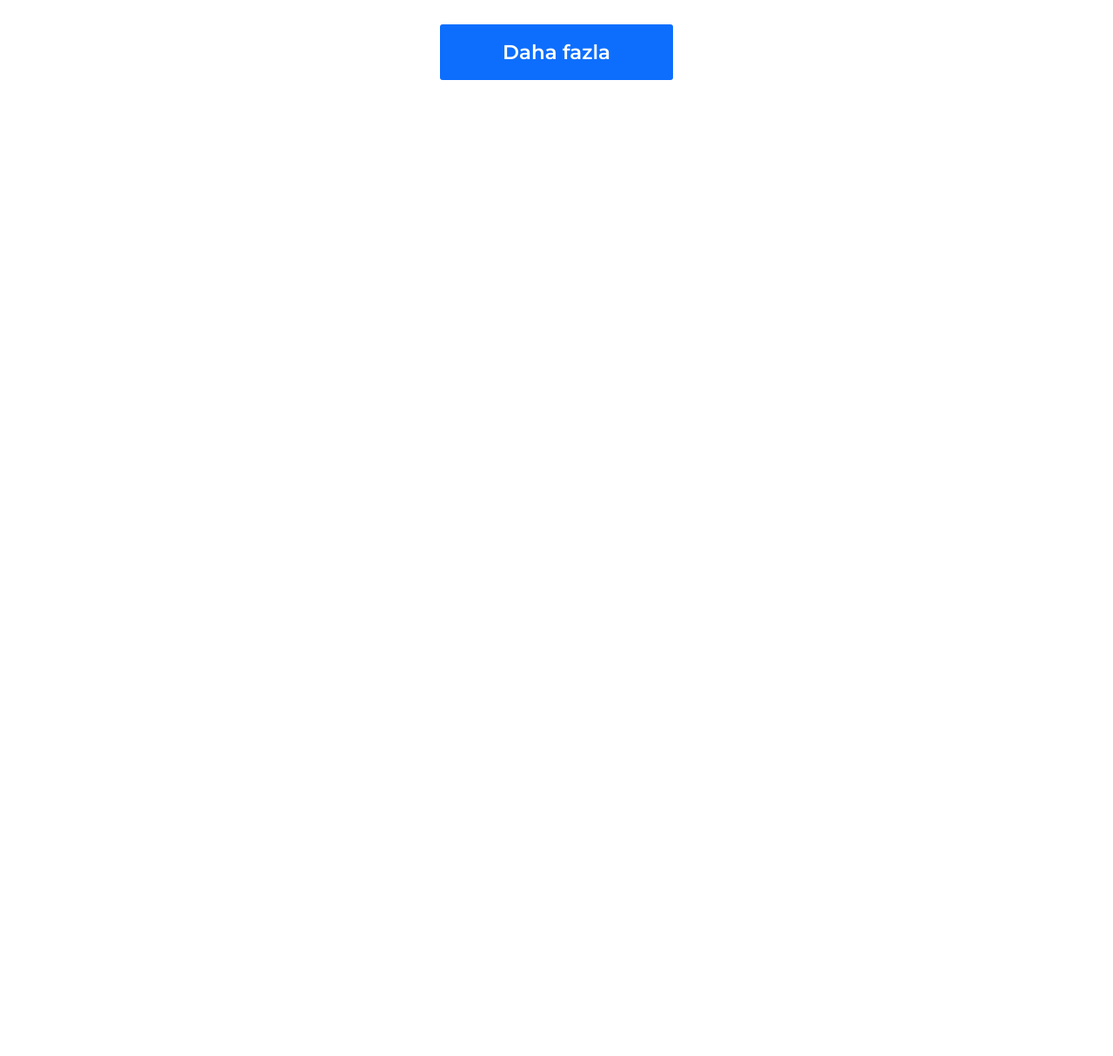
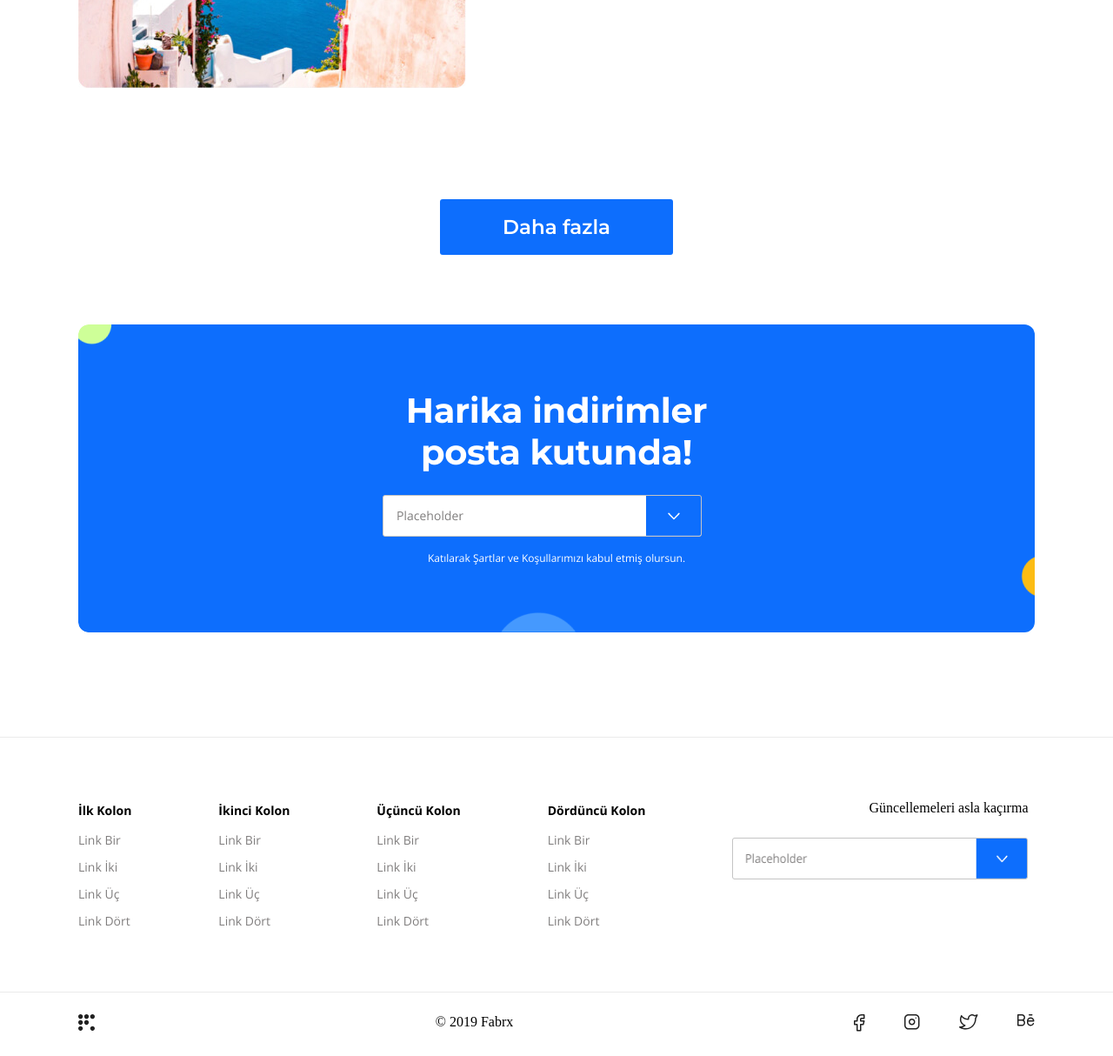
Before and after one commit to Turcute/blog-home, a plain HTML site: page index.html in a window 1280 px wide. Shown: the part 3991-5205 px from the top of the page at 87% size. Before the commit the page ends 4219 px from the top, so only its background shows below. Drawn offline with nearby package versions, Linux system fonts and the light colour scheme.

Commit message:
feat: project completed

```diff
--- a/assets/css/blog-home.css
+++ b/assets/css/blog-home.css
@@ -174,7 +174,7 @@ header {
 
 /* Featured V2 Section Start */
 .featured-v2-section {
-  margin-bottom: 136px;
+  margin-bottom: 72px;
 }
 
 .featured-v2-cards>div {
@@ -184,7 +184,6 @@ header {
 }
 
 .featured-v2-section div>img {
-  width: 400px;
   margin-bottom: 56px;
 }
 
@@ -229,13 +228,13 @@ header {
   letter-spacing: 0px;
 }
 
-.btn{
+.btn {
   display: flex;
   justify-content: center;
   margin-bottom: 80px;
 }
 
-.featured-v2-section a {
+.btn a {
   text-decoration: none;
   background-color: #0D6EFD;
   color: white;
@@ -248,6 +247,121 @@ header {
   letter-spacing: 0px;
   text-align: center;
 }
+
 /* Featured V2 Section End */
 
 /* Cta v2 Section Start */
+.cta-v2 {
+  background: url(../img/cta-2.png) no-repeat;
+  border-radius: 12px;
+  height: 354px;
+  display: flex;
+  align-items: center;
+  justify-content: center;
+  margin-bottom: 120px;
+}
+
+.cta-v2-section {
+  width: 400px;
+}
+
+.cta-v2-section h2 {
+  color: white;
+  font-family: "Montserrat";
+  font-weight: 700;
+  font-size: 40px;
+  line-height: 48px;
+  letter-spacing: -0.4px;
+  text-align: center;
+  margin-bottom: 25px;
+}
+
+.cta-v2-section img {
+  margin-bottom: 10px;
+}
+
+.cta-v2-section p {
+  color: white;
+  font-family: "Open Sans";
+  font-weight: 400;
+  font-size: 12px;
+  line-height: 21px;
+  letter-spacing: 0px;
+  text-align: center;
+}
+
+/* Cta V2 Section End */
+
+/* Footer Start */
+.footer-top {
+  border-top: 1px solid #EAEAEA;
+  border-bottom: 1px solid #EAEAEA;
+  margin-bottom: 25px;
+}
+
+.footer {
+  margin-inline: auto;
+  width: 1100px;
+}
+
+.footer-links {
+  display: flex;
+  gap: 100px;
+  margin-block: 72px;
+}
+
+.footer-links ul {
+  list-style-type: none;
+}
+
+.footer-links ul ul {
+  display: flex;
+  flex-direction: column;
+  gap: 12px;
+  padding-top: 12px;
+}
+
+.footer-links>ul>li>a {
+  color: black;
+  font-family: "Open Sans";
+  font-weight: 700;
+  font-size: 14px;
+  line-height: 24px;
+  letter-spacing: 0px;
+  text-decoration: none;
+}
+
+.footer-links ul ul li a {
+  font-family: "Open Sans";
+  font-weight: 400;
+  font-size: 14px;
+  color: #807E7E;
+  text-decoration: none;
+}
+
+.footer-links p {
+  text-align: end;
+  margin-bottom: 25px;
+}
+
+.footer-links img {
+  height: 48px;
+  width: 340px;
+}
+
+/* Footer Bottom */
+.footer-bottom {
+  width: 1100px;
+  margin-inline: auto;
+  display: flex;
+  justify-content: space-between;
+  margin-bottom: 24px;
+}
+
+.social-icons {
+  display: flex;
+  gap: 45px;
+}
+/* Footer Bottom */
+
+/* Footer End */
--- a/index.html
+++ b/index.html
@@ -218,25 +218,99 @@
           </div>
         </div>
 
-        <div class="btn">
-          <a href="#">Daha fazla</a>
-        </div>
-
       </div>
     </section>
+
+    <div class="btn">
+      <a href="#">Daha fazla</a>
+    </div>
     <!-- Featured V2 Section End -->
 
     <!-- Cta V2 Section Start -->
-     <section>
-
-     </section>
-
+    <section class="cta-v2">
+      <div class="cta-v2-section">
+        <h2>Harika indirimler posta kutunda!</h2>
+        <img src="assets/img/input.png" alt="input alani">
+        <p>Katılarak Şartlar ve Koşullarımızı kabul etmiş olursun.</p>
+      </div>
+    </section>
+    <!-- Cta V2 Section End -->
   </main>
 
+  <!-- Footer Start -->
+  <footer class="footer-top">
+    <div class="footer">
+      <div class="footer-links">
+        <ul>
+          <li>
+            <a href="#">İlk Kolon</a>
+            <ul>
+              <li> <a href="#">Link Bir</a> </li>
+              <li> <a href="#">Link İki</a> </li>
+              <li> <a href="#">Link Üç</a> </li>
+              <li> <a href="#">Link Dört</a> </li>
+            </ul>
+          </li>
+        </ul>
 
+        <ul>
+          <li>
+            <a href="#">İkinci Kolon</a>
+            <ul>
+              <li> <a href="#">Link Bir</a> </li>
+              <li> <a href="#">Link İki</a> </li>
+              <li> <a href="#">Link Üç</a> </li>
+              <li> <a href="#">Link Dört</a> </li>
+            </ul>
+          </li>
+        </ul>
 
+        <ul>
+          <li>
+            <a href="#">Üçüncü Kolon</a>
+            <ul>
+              <li> <a href="#">Link Bir</a> </li>
+              <li> <a href="#">Link İki</a> </li>
+              <li> <a href="#">Link Üç</a> </li>
+              <li> <a href="#">Link Dört</a> </li>
+            </ul>
+          </li>
+        </ul>
 
+        <ul>
+          <li>
+            <a href="#">Dördüncü Kolon</a>
+            <ul>
+              <li> <a href="#">Link Bir</a> </li>
+              <li> <a href="#">Link İki</a> </li>
+              <li> <a href="#">Link Üç</a> </li>
+              <li> <a href="#">Link Dört</a> </li>
+            </ul>
+          </li>
+        </ul>
 
+        <div>
+          <p>Güncellemeleri asla kaçırma</p>
+          <img src="assets/img/input.png" alt="input alani">
+        </div>
+      </div>
+    </div>
+  </footer>
+
+  <div class="footer-bottom">
+    <a href="#"><img src="assets/img/footer/footer-left-icon.svg" alt="Logo"></a>
+    <div>
+      &copy; 2019 Fabrx
+    </div>
+
+    <div class="social-icons">
+      <a href="#"><img src="assets/img/footer/fb.svg" alt="facebook ikon"></a>
+      <a href="#"><img src="assets/img/footer/instagram.svg" alt="instagram ikon"></a>
+      <a href="#"><img src="assets/img/footer/x.svg" alt="twitter ikon"></a>
+      <a href="#"><img src="assets/img/footer/behance.svg" alt="behance ikon"></a>
+    </div>
+    <!-- Footer End -->
+  </div>
 </body>
 
 </html>
```
Also changed, not shown: assets/img/footer/behance.svg (added), assets/img/footer/fb.svg (added), assets/img/footer/footer-left-icon.svg (added), assets/img/footer/instagram.svg (added), assets/img/footer/x.svg (added).
